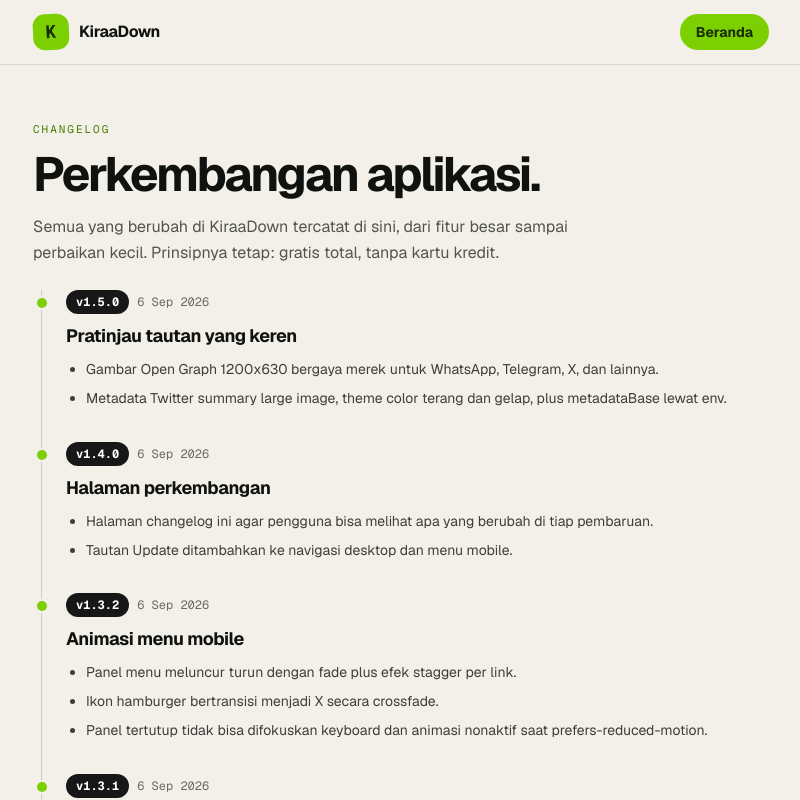
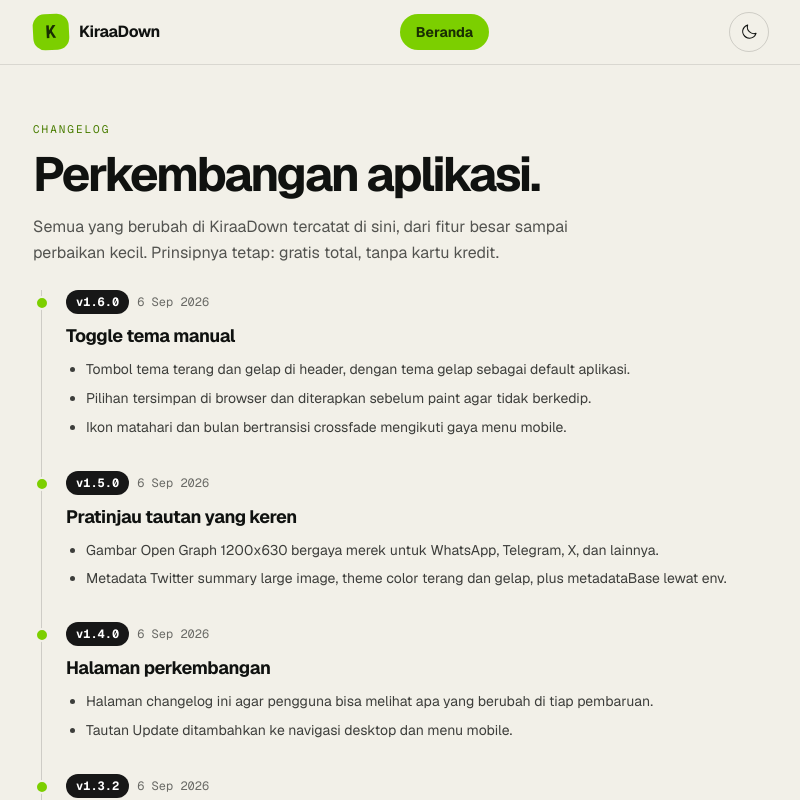
Before and after one commit to kiraadityaa/KiraaDown, a Next.js app: page /perkembangan in a window 1280 px wide. Shown: the top 800 px of the page, without its empty margins (239-1039 px from the left). Built offline with nearby package versions, Linux system fonts and the light colour scheme; no server answers.

Commit message:
feat: toggle tema terang/gelap manual, default gelap

```diff
--- /dev/null
+++ b/app/components/ThemeToggle.tsx
@@ -0,0 +1,63 @@
+"use client";
+
+import { useCallback, useEffect, useState } from "react";
+import { Moon, Sun } from "@phosphor-icons/react";
+
+export const THEME_KEY = "kiraadown-theme";
+const THEME_EVENT = "kiraadown-theme-change";
+
+function readDark(): boolean {
+  if (typeof document === "undefined") return true;
+  return document.documentElement.classList.contains("dark");
+}
+
+function applyDark(dark: boolean): void {
+  document.documentElement.classList.toggle("dark", dark);
+  try {
+    localStorage.setItem(THEME_KEY, dark ? "dark" : "light");
+  } catch {
+    /* abaikan */
+  }
+  window.dispatchEvent(new CustomEvent<boolean>(THEME_EVENT, { detail: dark }));
+}
+
+export default function ThemeToggle({ className = "" }: { className?: string }) {
+  // Default gelap, sinkron dengan skrip tema di layout sebelum paint.
+  const [dark, setDark] = useState(true);
+
+  useEffect(() => {
+    // Sinkronisasi state dengan sistem eksternal (class di <html>), kasus valid untuk effect.
+    // eslint-disable-next-line react-hooks/set-state-in-effect
+    setDark(readDark());
+    const onChange = (e: Event) => setDark((e as CustomEvent<boolean>).detail);
+    window.addEventListener(THEME_EVENT, onChange);
+    return () => window.removeEventListener(THEME_EVENT, onChange);
+  }, []);
+
+  const toggle = useCallback(() => {
+    const next = !readDark();
+    setDark(next);
+    applyDark(next);
+  }, []);
+
+  return (
+    <button
+      type="button"
+      onClick={toggle}
+      aria-label={dark ? "Ganti ke tema terang" : "Ganti ke tema gelap"}
+      title={dark ? "Tema terang" : "Tema gelap"}
+      className={`w-10 h-10 grid place-items-center rounded-full border border-black/15 dark:border-white/20 hover:bg-black/5 dark:hover:bg-white/10 transition shrink-0 ${className}`}
+    >
+      <span className="relative block h-[18px] w-[18px]" aria-hidden="true">
+        <Sun
+          size={18}
+          className={`absolute inset-0 transition-all duration-200 ${dark ? "opacity-100 rotate-0 scale-100" : "opacity-0 -rotate-90 scale-75"}`}
+        />
+        <Moon
+          size={18}
+          className={`absolute inset-0 transition-all duration-200 ${dark ? "opacity-0 rotate-90 scale-75" : "opacity-100 rotate-0 scale-100"}`}
+        />
+      </span>
+    </button>
+  );
+}
--- a/app/globals.css
+++ b/app/globals.css
@@ -1,4 +1,7 @@
 @import "tailwindcss";
+
+/* Mode gelap dikontrol class .dark di <html> (toggle manual), bukan media query. */
+@custom-variant dark (&:where(.dark, .dark *));
 
 @theme {
   --font-sans: var(--font-geist-sans), ui-sans-serif, system-ui, sans-serif;
@@ -15,7 +18,10 @@
 }
 
 :root {
-  color-scheme: light dark;
+  color-scheme: light;
+}
+.dark {
+  color-scheme: dark;
 }
 
 /* Sembunyikan scrollbar visual tanpa mematikan scroll.
@@ -58,11 +64,9 @@
   -webkit-font-smoothing: antialiased;
 }
 
-@media (prefers-color-scheme: dark) {
-  body {
-    background: #0d0f0c;
-    color: #eef2e4;
-  }
+.dark body {
+  background: #0d0f0c;
+  color: #eef2e4;
 }
 
 .dark-card {
@@ -71,11 +75,9 @@
   border-radius: 16px;
 }
 
-@media (prefers-color-scheme: dark) {
-  .dark-card {
-    background: #141714;
-    border-color: #262b24;
-  }
+.dark .dark-card {
+  background: #141714;
+  border-color: #262b24;
 }
 
 .field-input {
--- a/app/layout.tsx
+++ b/app/layout.tsx
@@ -49,10 +49,17 @@
   robots: { index: true, follow: true },
 };
 
+// Skrip blokir sebelum paint: terapkan tema tersimpan, default gelap.
+// Harus identik logikanya dengan app/components/ThemeToggle.tsx.
+const themeScript = `(function(){try{var t=localStorage.getItem("kiraadown-theme");document.documentElement.classList.toggle("dark",t?t==="dark":true);}catch(e){document.documentElement.classList.add("dark");}})();`;
+
 export default function RootLayout({ children }: { children: React.ReactNode }) {
   return (
-    <html lang="id" className={`${geistSans.variable} ${geistMono.variable} h-full antialiased`}>
-      <body className="min-h-full">{children}</body>
+    <html lang="id" suppressHydrationWarning className={`${geistSans.variable} ${geistMono.variable} h-full antialiased`}>
+      <body className="min-h-full">
+        <script dangerouslySetInnerHTML={{ __html: themeScript }} />
+        {children}
+      </body>
     </html>
   );
 }
--- a/app/page.tsx
+++ b/app/page.tsx
@@ -35,6 +35,7 @@
   type HistoryItem,
   type ResolveData,
 } from "@/lib/client";
+import ThemeToggle from "./components/ThemeToggle";
 
 type Status = "idle" | "loading" | "success" | "error";
 
@@ -350,10 +351,12 @@
             >
               <DownloadSimple size={15} weight="bold" /> Mulai
             </button>
+            <ThemeToggle className="ml-1 w-9 h-9" />
           </nav>
 
           {/* Aksi mobile */}
           <div className="flex md:hidden items-center gap-2">
+            <ThemeToggle />
             <button
               type="button"
               onClick={focusInput}
--- a/app/perkembangan/page.tsx
+++ b/app/perkembangan/page.tsx
@@ -1,5 +1,6 @@
 import type { Metadata } from "next";
 import Link from "next/link";
+import ThemeToggle from "../components/ThemeToggle";
 
 export const metadata: Metadata = {
   title: "Perkembangan KiraaDown - Changelog",
@@ -15,6 +16,16 @@
 }
 
 const RELEASES: Release[] = [
+  {
+    version: "v1.6.0",
+    date: "6 Sep 2026",
+    title: "Toggle tema manual",
+    items: [
+      "Tombol tema terang dan gelap di header, dengan tema gelap sebagai default aplikasi.",
+      "Pilihan tersimpan di browser dan diterapkan sebelum paint agar tidak berkedip.",
+      "Ikon matahari dan bulan bertransisi crossfade mengikuti gaya menu mobile.",
+    ],
+  },
   {
     version: "v1.5.0",
     date: "6 Sep 2026",
@@ -114,7 +125,6 @@
 
 const ROADMAP = [
   "Provider cadangan tambahan agar ketahanan resolve makin tinggi.",
-  "Toggle tema terang dan gelap manual di header.",
   "Ekspor dan impor riwayat sebagai file JSON.",
   "Dukungan PWA agar bisa dipasang ke layar utama HP.",
 ];
@@ -136,6 +146,9 @@
           >
             Beranda
           </Link>
+          <div className="flex items-center gap-2">
+            <ThemeToggle />
+          </div>
         </div>
       </header>
 
```
